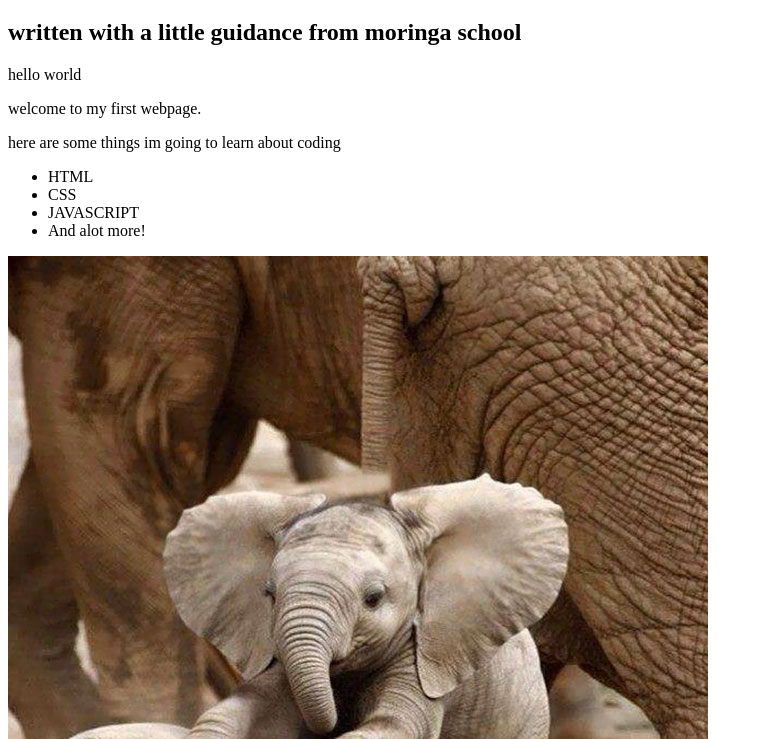
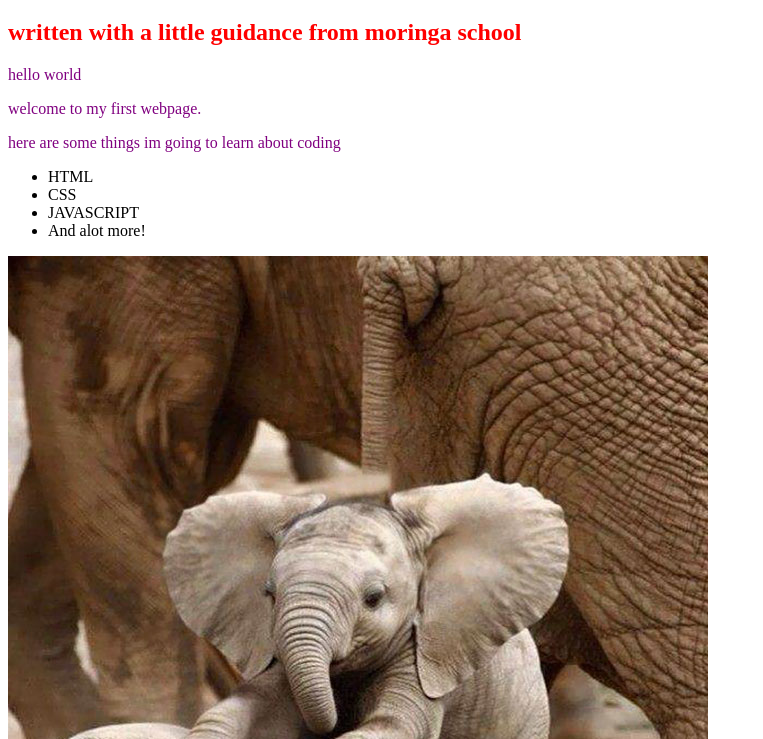
Before and after one commit to firdausa7/first-web-page, a plain HTML site: page index.html in a window 1280 px wide. Shown: the part 61-800 px from the top of the page, without its empty margins (0-763 px from the left). Drawn offline with Linux system fonts and the light colour scheme.

Commit message:
change my-first-webpage.html to index.html

```diff
--- /dev/null
+++ b/css/styles.css
@@ -0,0 +1,7 @@
+h2 {
+    color: red;
+}
+p {
+    color: purple;
+
+}
--- a/my-first-webpage.html
+++ b/index.html
@@ -2,6 +2,7 @@
 <html>
     <head>
         <title>my first webpage</title>
+        <link rel="stylesheet" href="css/styles.css">
     </head>
     <body>
         <h1>hello world!</h1>
```
